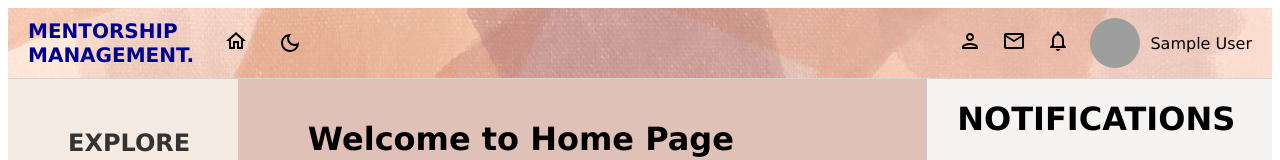
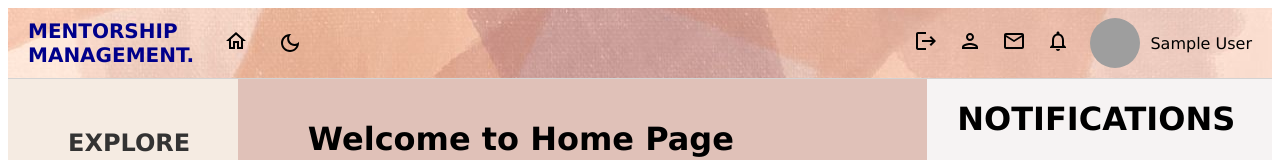
Before and after one commit to Horipriya-Arpita/Mentorship, a React (Create React App) app in the folder frontend/: page / in a window 1280 px wide. Shown: the top 160 px of the page. Built offline with nearby package versions, Linux system fonts and the light colour scheme; no server answers; sample sign-in values are in the browser's storage; grey boxes are pictures that could not be loaded.

Commit message:
log out added

```diff
--- a/frontend/src/components/navbar/Navbar.jsx
+++ b/frontend/src/components/navbar/Navbar.jsx
@@ -7,6 +7,7 @@ import NotificationsOutlinedIcon from "@mui/icons-material/NotificationsOutlined
 import EmailOutlinedIcon from "@mui/icons-material/EmailOutlined";
 import PersonOutlinedIcon from "@mui/icons-material/PersonOutlined";
 import SearchOutlinedIcon from "@mui/icons-material/SearchOutlined";
+import LogoutIcon from '@mui/icons-material/Logout';
 import { Link } from "react-router-dom";
 import { useContext } from "react";
 import { DarkModeContext } from "../../context/darkModeContext";
@@ -33,6 +34,9 @@ export const Navbar = () => {
 
       </div>
       <div className="right">
+        <Link to="http://localhost:3000/login" style={{ textDecoration: 'none', color: 'inherit' }}>
+          <LogoutIcon />
+        </Link>
         <Link to="/profile/1" style={{ textDecoration: 'none', color: 'inherit' }}>
           <PersonOutlinedIcon />
         </Link>
```
